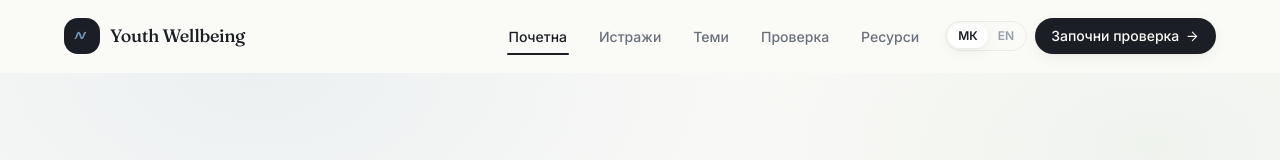
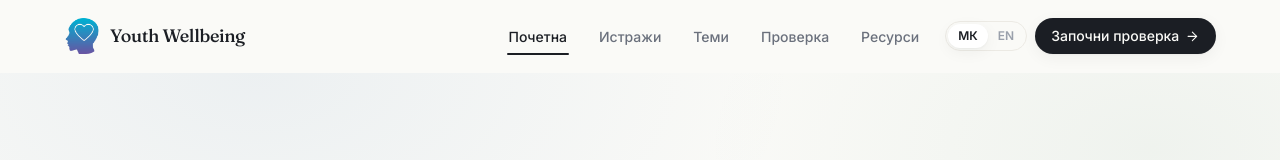
Before and after one commit to zimbakovtech/wellbeing-app, a React (Vite) app: page /mk in a window 1280 px wide. Shown: the top 160 px of the page. Built offline with nearby package versions, Linux system fonts and the light colour scheme.

Commit message:
changed icon on navbar

```diff
--- a/src/components/layout/Navbar.jsx
+++ b/src/components/layout/Navbar.jsx
@@ -9,11 +9,13 @@ import { useI18n, LANGS, LANG_LABELS, swapLangInPath } from '../../i18n/I18nCont
 function Wordmark({ to, label }) {
   return (
     <Link to={to} className="group flex items-center gap-2.5" aria-label={label}>
-      <span className="grid h-9 w-9 place-items-center rounded-xl bg-ink text-paper transition-transform duration-300 ease-gentle group-hover:-rotate-6">
-        <svg viewBox="0 0 24 24" className="h-5 w-5" fill="none" aria-hidden="true">
-          <path d="M4 15c2 0 2-7 4-7s2 7 4 7 2-7 4-7" stroke="#7298C2" strokeWidth="2" strokeLinecap="round" strokeLinejoin="round" />
-        </svg>
-      </span>
+      <img
+        src="/favicon.png"
+        alt=""
+        width="36"
+        height="36"
+        className="h-9 w-9 rounded-xl object-cover transition-transform duration-300 ease-gentle group-hover:-rotate-6"
+      />
       <span className="font-display text-lg font-medium tracking-tight text-ink">{label}</span>
     </Link>
   )
```
